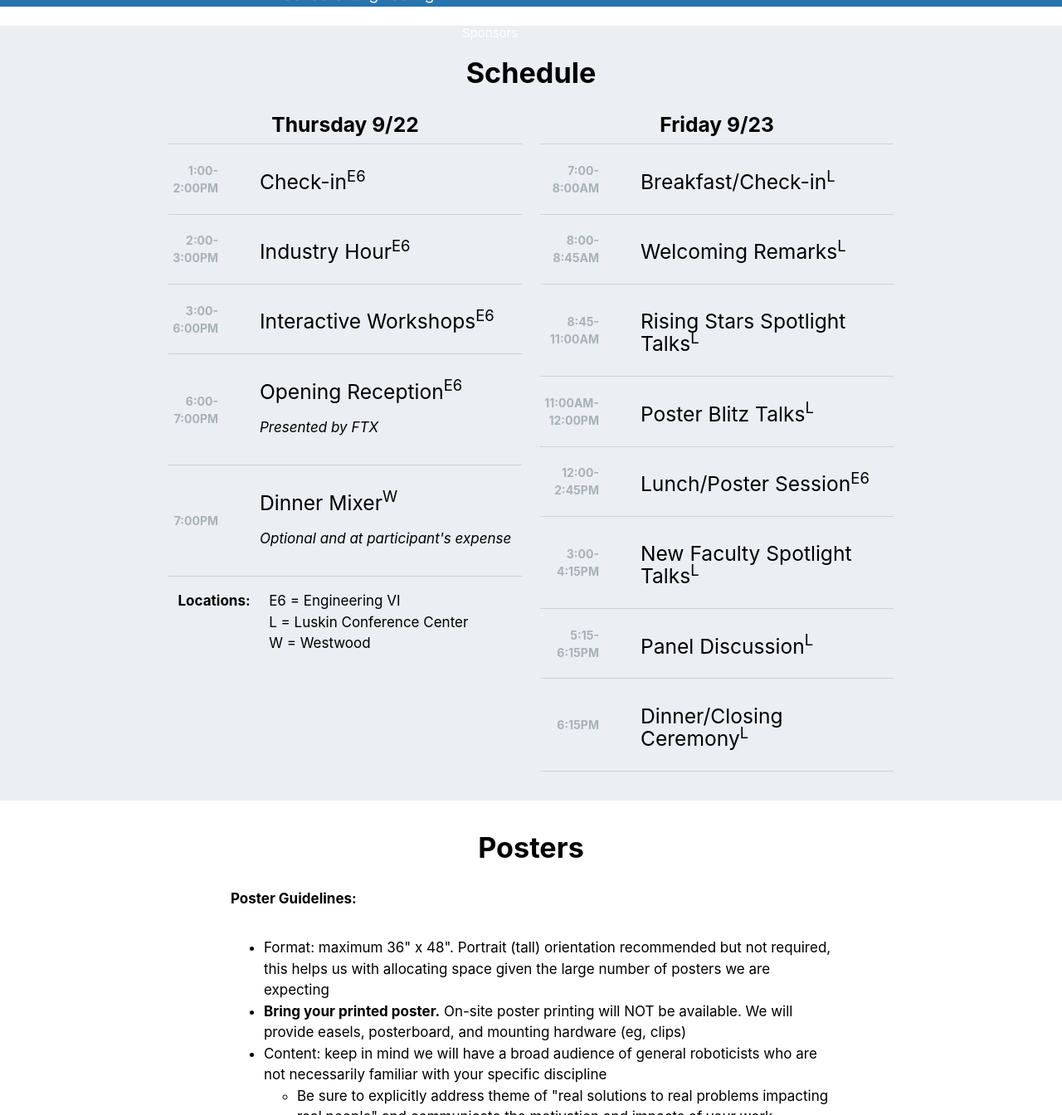
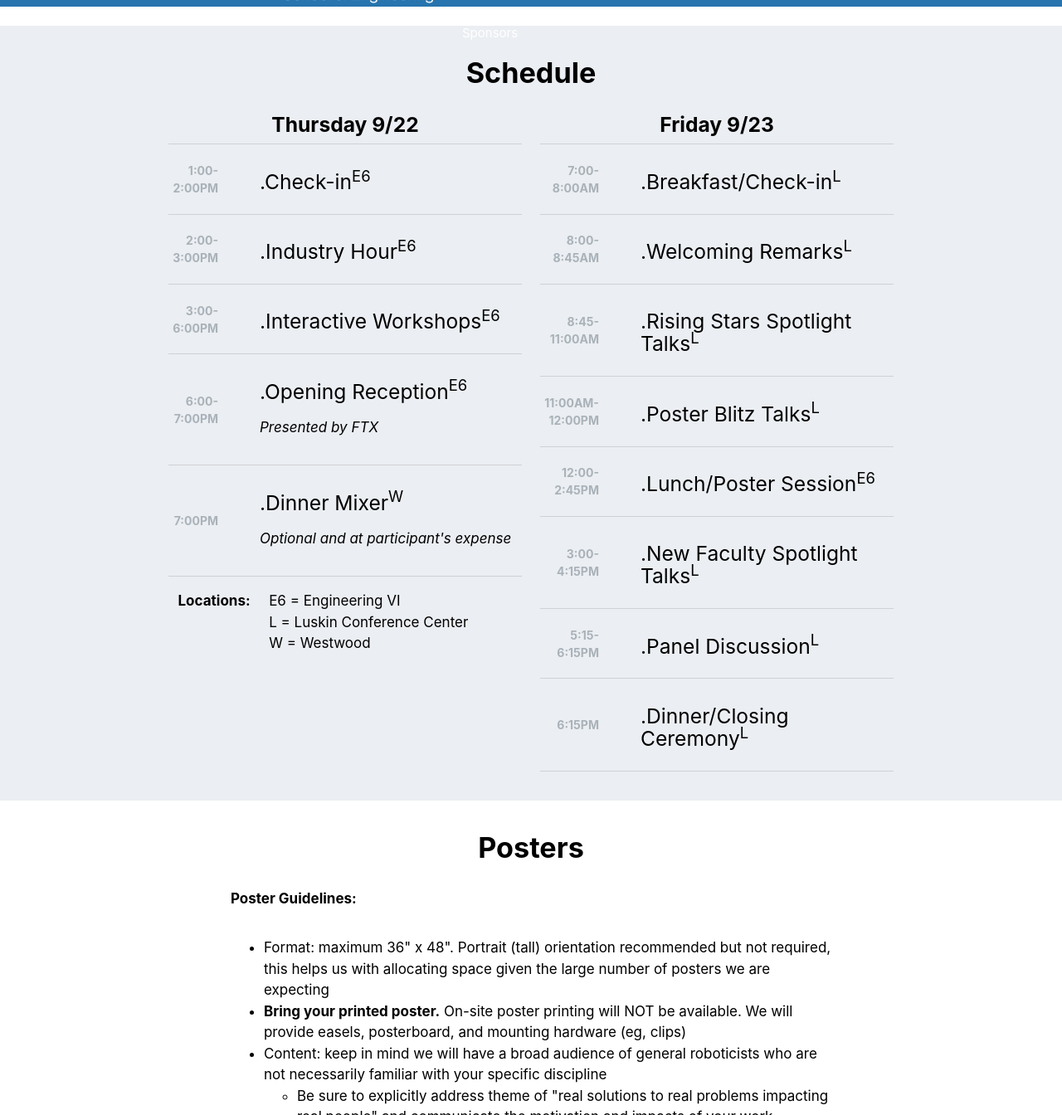
Before and after one commit to scr2022/scr2022.github.io, a Jekyll site: the page built from index.html, in a window 1280 px wide and 1400 px high, scrolled down 1921 px, cut to the strip 56-1400 px from the top of the window. Shown: the whole strip at 83% size. Built offline with Jekyll 4.4.1, drawn with Linux system fonts in a browser that asks for light colours.

Commit message:
testing links in schedule

```diff
--- a/_includes/schedule.html
+++ b/_includes/schedule.html
@@ -18,7 +18,7 @@
                         {% if {{session.link}} != null %}
                           <h5><a href="{{session.link}}">{{session.title}}</a><sup>{{session.location}}</sup></h5>
                         {% else %}
-                          <h5>{{session.title}}<sup>{{session.location}}</sup></h5>
+                          <h5>.{{session.title}}<sup>{{session.location}}</sup></h5>
                         {% endif %}
 
                         {% if {{session.subtitle}} != null %}
@@ -55,7 +55,7 @@
                         {% if {{session.link}} != null %}
                           <h5><a href="{{session.link}}">{{session.title}}</a><sup>{{session.location}}</sup></h5>
                         {% else %}
-                          <h5>{{session.title}}<sup>{{session.location}}</sup></h5>
+                          <h5>.{{session.title}}<sup>{{session.location}}</sup></h5>
                         {% endif %}
 
                         {% if {{session.subtitle}} != null %}
```
Also changed, not shown: 1 other file.
